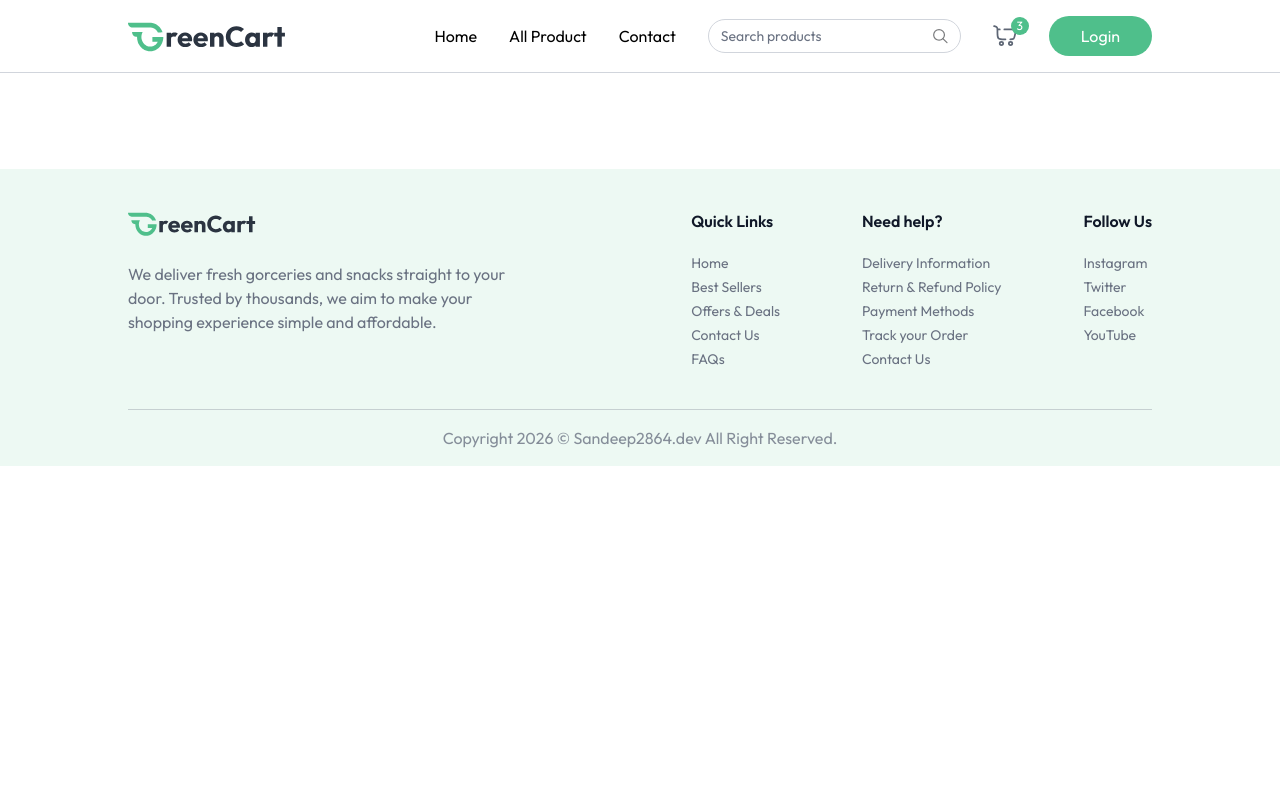
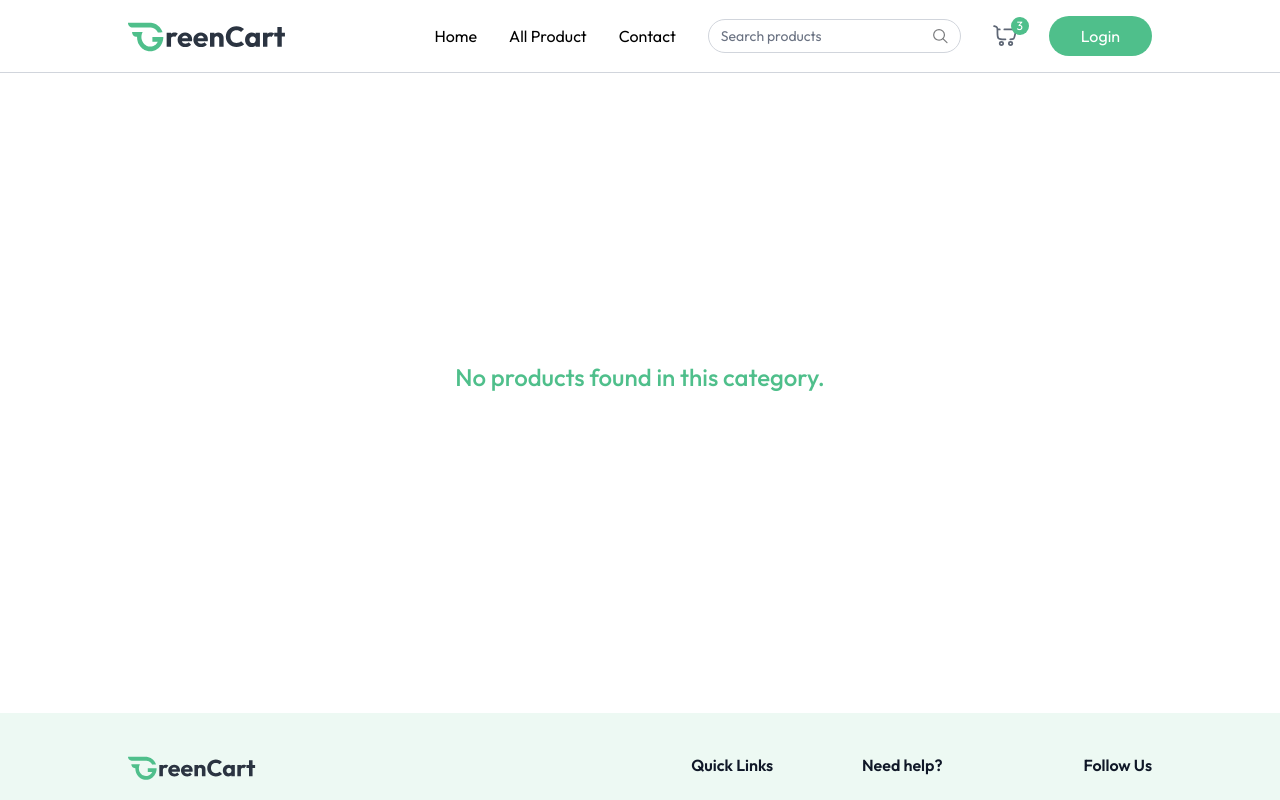
Before and after one commit to Sandeep2864/greencart-mern, a React (Vite) app in the folder client/: page /products/1 in a window 1280 px wide. Shown: the top 800 px of the page. Built offline with nearby package versions, Linux system fonts and the light colour scheme; a web font is replaced by a local one.

Commit message:
now each individual category of the products was over here this is updated one for this

```diff
--- a/client/src/App.jsx
+++ b/client/src/App.jsx
@@ -8,6 +8,7 @@
 import Login from './components/Login'
 import { useAppContext } from './context/AppContext'
 import AllProducts from './pages/AllProducts'
+import ProductCategory from './pages/ProductCategory'
 
 const App = () => {
 
@@ -23,6 +24,7 @@
     <Routes>
       <Route path='/' element={<Home/>} />
       <Route path='/products' element={<AllProducts/>} />
+       <Route path='/products/:category' element={<ProductCategory/>} />
     </Routes>
    </div>
 
--- /dev/null
+++ b/client/src/pages/ProductCategory.jsx
@@ -0,0 +1,43 @@
+import React from "react";
+import { useAppContext } from "../context/AppContext";
+import { useParams } from "react-router-dom";
+import { categories } from "../assets/assets";
+import ProductCard from "../components/ProductCard";
+
+const ProductCategory = () => {
+  const { products } = useAppContext();
+  const { category } = useParams();
+
+  const searchCategory = categories.find(
+    (item) => item.path.toLowerCase() === category,
+  );
+
+  const filteredProducts = products.filter(
+    (product) => product.category.toLowerCase() === category,
+  );
+
+  return (
+    <div className="mt-16">
+      {searchCategory && (
+        <div className="flex flex-col items-end w-max">
+          <p>{searchCategory.text.toUpperCase()}</p>
+          <div className="w-16 h-0.5 bg-primary rounded-full"></div>
+        </div>
+      )}
+      {filteredProducts.length > 0 ? (
+        <div
+          className="grid grid-cols-2 sm:grid-cols-3 md:grid-cols-4 lg:grid-cols-5 gap-3 md:gap-6 mt-6"
+        >{filteredProducts.map((product) => (
+            <ProductCard key={product._id} product={product}/>
+        ))}
+        </div>
+      ) : (
+        <div className="flex items-center justify-center h-[60vh]">
+            <p className="text-2xl font-medium text-primary">No products found in this category.</p>
+        </div>
+      )}
+    </div>
+  );
+};
+
+export default ProductCategory;
```
